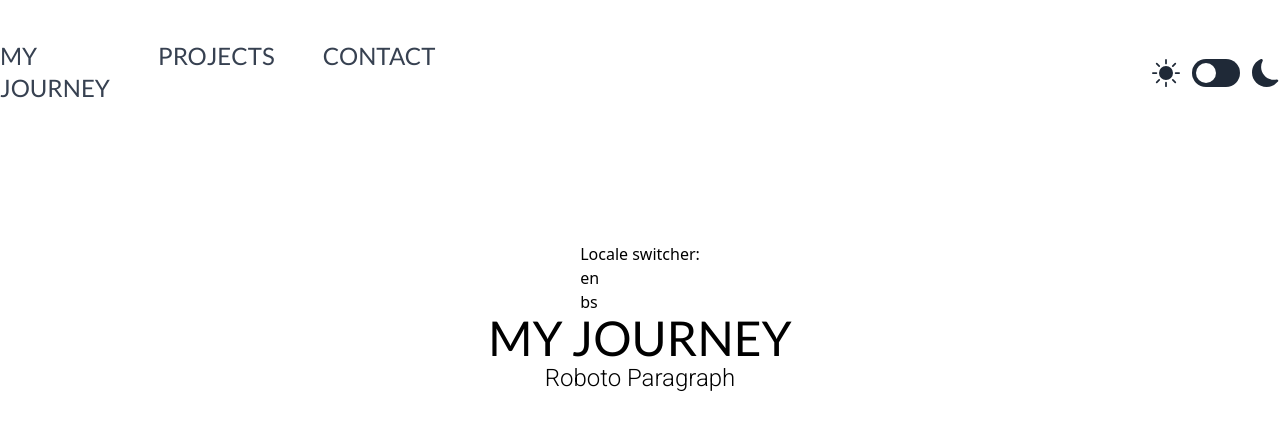
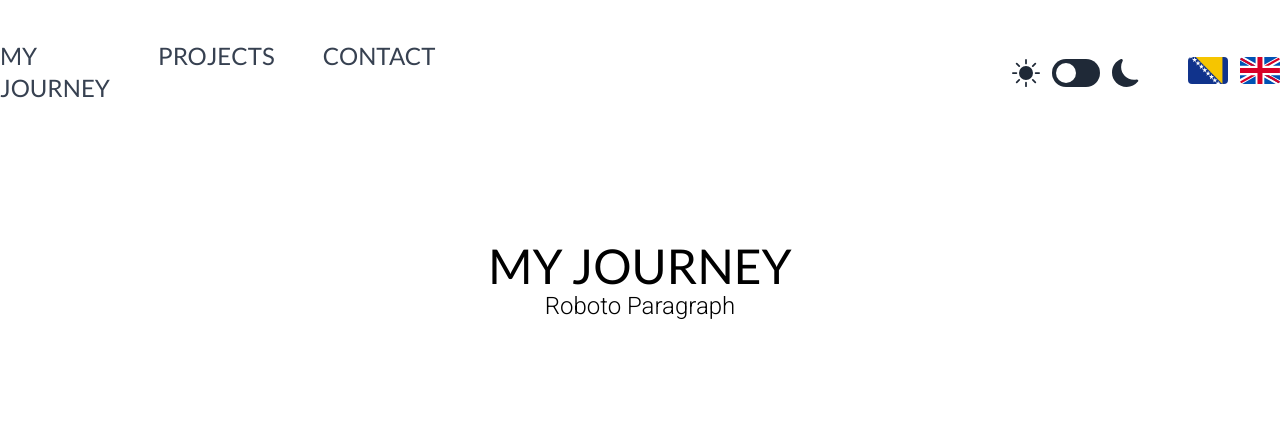
Before and after one commit to mtalirevic1/portfolio, a Next.js app: page /en in a window 1280 px wide. Shown: the top 430 px of the page. Built offline with nearby package versions, Linux system fonts and the light colour scheme.

Commit message:
full design for locale switcher

```diff
--- a/src/app/[lang]/page.tsx
+++ b/src/app/[lang]/page.tsx
@@ -1,12 +1,10 @@
 import { Locale } from "@/i18n-config";
 import { getDictionary } from "@/get-dictionary";
-import LocaleSwitcher from "@/components/locale-switcher";
 
 const Home = async ({ params: { lang } }: { params: { lang: Locale } }) => {
   const dictionary = await getDictionary(lang);
   return (
     <main className="flex min-h-screen flex-col items-center p-24">
-      <LocaleSwitcher />
       <h1 className="font-accent text-5xl font-medium dark:text-orange-600">
         {dictionary.header.journey}
       </h1>
--- a/src/components/header/index.tsx
+++ b/src/components/header/index.tsx
@@ -2,6 +2,7 @@ import Link from "next/link";
 import NavLink from "@/components/header/nav-link";
 import { HeaderStrings } from "@/app/types/dictionary";
 import ThemeToggle from "@/components/theme-toggle";
+import LocaleSwitcher from "@/components/locale-switcher";
 
 const Header = ({ headerStrings }: { headerStrings: HeaderStrings }) => {
   return (
@@ -20,8 +21,9 @@ const Header = ({ headerStrings }: { headerStrings: HeaderStrings }) => {
         >
           Logo
         </Link>
-        <div className="flex w-1/3 justify-end">
+        <div className="flex w-1/3 justify-end space-x-12">
           <ThemeToggle />
+          <LocaleSwitcher />
         </div>
       </div>
     </header>
--- a/src/components/locale-switcher.tsx
+++ b/src/components/locale-switcher.tsx
@@ -1,32 +1,42 @@
-'use client'
+"use client";
 
-import { usePathname } from 'next/navigation'
-import Link from 'next/link'
-import { i18n } from '@/i18n-config'
+import { usePathname } from "next/navigation";
+import Link from "next/link";
+import Image from "next/image";
+import BA from "../../public/BA.svg";
+import GB from "../../public/GB.svg";
 
 const LocaleSwitcher = () => {
-    const pathName = usePathname()
-    const redirectedPathName = (locale: string) => {
-        if (!pathName) return '/'
-        const segments = pathName.split('/')
-        segments[1] = locale
-        return segments.join('/')
-    }
+  const pathName = usePathname();
+  const redirectedPathName = (locale: string) => {
+    if (!pathName) return "/";
+    const segments = pathName.split("/");
+    segments[1] = locale;
+    return segments.join("/");
+  };
 
-    return (
-        <div>
-            <p>Locale switcher:</p>
-            <ul>
-                {i18n.locales.map((locale) => {
-                    return (
-                        <li key={locale}>
-                            <Link href={redirectedPathName(locale)}>{locale}</Link>
-                        </li>
-                    )
-                })}
-            </ul>
-        </div>
-    )
-}
+  return (
+    <div className="flex items-center justify-center space-x-3">
+      <Link href={redirectedPathName("bs")} className="h-8 w-10">
+        <Image
+          src={BA}
+          alt="Bosanski"
+          width={60}
+          height={40}
+          className="rounded"
+        />
+      </Link>
+      <Link href={redirectedPathName("en")} className="h-8 w-10">
+        <Image
+          src={GB}
+          alt="English"
+          width={60}
+          height={40}
+          className="rounded"
+        />
+      </Link>
+    </div>
+  );
+};
 
-export default LocaleSwitcher
+export default LocaleSwitcher;
--- a/src/components/theme-toggle.tsx
+++ b/src/components/theme-toggle.tsx
@@ -31,17 +31,9 @@ const ThemeToggle = () => {
         <Switch
           checked={isDarkTheme}
           onChange={handleThemeSwitch}
-          className={`${
-            isDarkTheme ? "bg-orange-500" : "bg-gray-800"
-          } relative inline-flex h-7 w-12 items-center rounded-full`}
+          className="relative inline-flex h-7 w-12 items-center rounded-full dark:bg-orange-500 bg-gray-800"
         >
-          <span
-            className={`${
-              isDarkTheme
-                ? "translate-x-6 bg-gray-800"
-                : "translate-x-1 bg-white"
-            } inline-block h-5 w-5 transform rounded-full transition`}
-          />
+          <span className="dark:translate-x-6 translate-x-1 inline-block h-5 w-5 transform rounded-full transition dark:bg-gray-800 bg-white" />
         </Switch>
         <BsMoonFill className="h-7 w-7 dark:text-orange-500 text-gray-800 ml-3 hover:animate-rotate-360 transition-colors duration-300" />
       </div>
```
Also changed, not shown: public/BA.svg (added), public/GB.svg (added).
